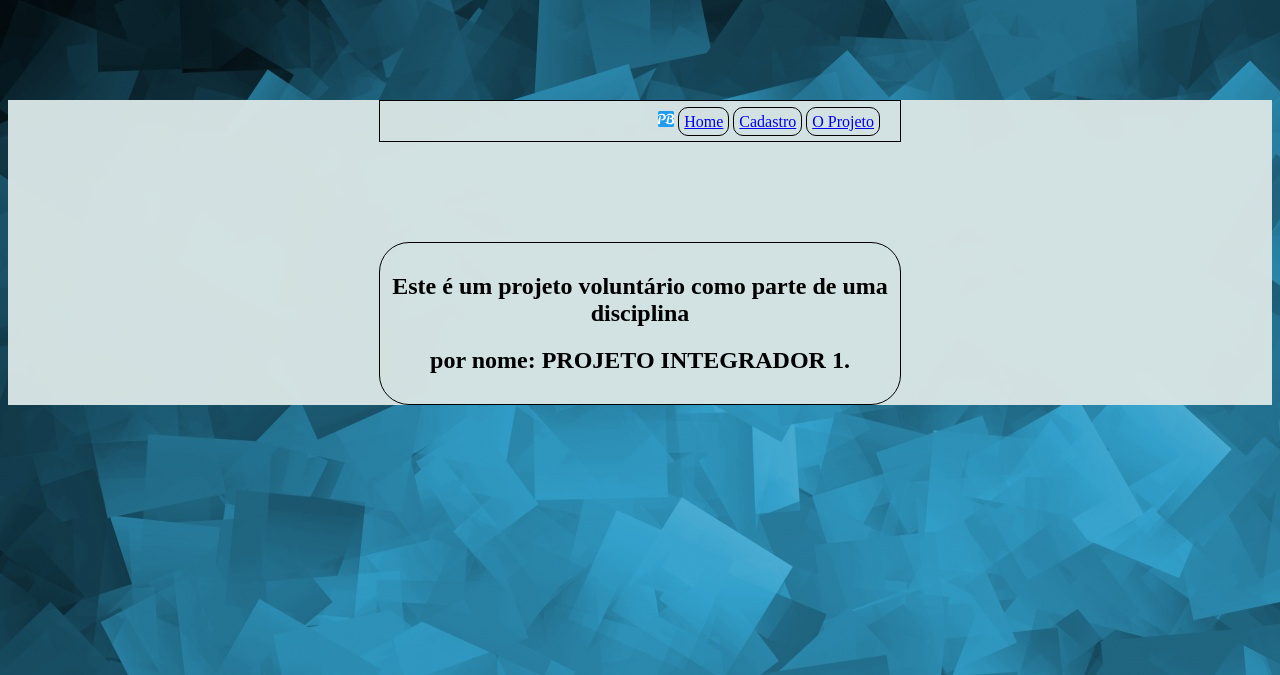
After one commit to wrhbra2013/simulado, a Flask app: page /sobre in a window 1280 px wide. The commit adds this page. Shown: the top 675 px of the page. Run offline with Flask 2, Linux system fonts and the light colour scheme.

Commit message:
29032023

```diff
--- a/index.py
+++ b/index.py
@@ -14,6 +14,7 @@ sql = create_engine("postgresql://postgres:postgres@localhost:5432/postgres")
 #Pagina Boas Vindas
 @app.route("/",methods=('GET','POST'))
 def boas_vindas():
+
      if request.method =='POST':
 
         #Recebe dados
@@ -21,16 +22,49 @@ def boas_vindas():
         user = request.form['nome']
         ano = request.form['serie']
 
-        #Pesquisar no Banco de Dados
-        pesquisa = sql.execute(f"SELECT inst, nome, serie FROM estudante where inst={escola} and nome={user} and serie={ano};")
-        print(pesquisa)
-        resultado = pesquisa.fetchall()
+        #Tratando erros
+        try:
+            #Pesquisar no Banco de Dados
+            pesquisa = sql.execute(f"SELECT inst, nome, serie FROM estudante where inst='{escola}' and nome='{user}' and serie='{ano}';")
+            print(pesquisa)
+            resultado = pesquisa.fetchone()
 
-        if resultado == None:
-            flash('Usuario NÃO Encontrado. \n Digite novamente! \n Ou Cadastre-se!')
-        else:
-            return redirect(url_for('home'))
+            if resultado == None:
+                flash('Usuario NÃO Encontrado. Digite novamente! Ou Cadastre-se!')
 
+
+        except Exception:
+            flash('Campos Vazios ou erro de digitação. Por favor digite novamente!')
+
+
+
+     return render_template('index.html')
+
+@app.route("/index",methods=('GET','POST'))
+def index():
+     if request.method == 'GET':
+         flash('Entre com suas credenciais.')
+
+     if request.method =='POST':
+
+        #Recebe dados
+        escola = request.form['inst']
+        user = request.form['nome']
+        ano = request.form['serie']
+
+        #Tratando erros
+        try:
+            #Pesquisar no Banco de Dados
+            pesquisa = sql.execute(f"SELECT inst, nome, serie FROM estudante where inst='{escola}' and nome='{user}' and serie='{ano}';")
+            print(pesquisa)
+            resultado = pesquisa.fetchone()
+
+            if resultado == None:
+                flash('Usuario NÃO Encontrado. Digite novamente! Ou Cadastre-se!')
+
+
+        except Exception:
+            flash('Campos Vazios ou erro de digitação. Por favor digite novamente!')
 
      return render_template('index.html')
 
@@ -46,18 +80,32 @@ def cadastro():
         user = request.form['nome']
         ano = request.form['serie']
 
-        #Pesquisar no Banco de Dados
-        sql.execute(f"INSERT INTO estudante(inst, nome, serie) VALUES ({escola},{user},{ano});")
+        try:
+            #Pesquisar no Banco de Dados
+            sql.execute(f"INSERT INTO estudante(inst, nome, serie) VALUES ('{escola}','{user}','{ano}');")
 
-        flash(f"Usuario {user} REGISTRADO com sucesso.!!")
+            flash(f"Usuario {user} REGISTRADO com sucesso.!!")
+        except Exception:
+            flash('Campos Vazios Ou erro de digitação. Favor digite novamente.')
 
     return render_template('cadastro.html')
 
 @app.route("/home",methods=('GET','POST'))
 def home():
+
     flash('Bem Vindo' )
 
     return render_template('home.html')
+
+@app.route("/gabarito")
+def gabarito():
+    return render_template('gabarito.html')
+
+@app.route("/sobre")
+def sobre():
+    return render_template('sobre.html')
+
+
 
 
 
--- a/static/padrao.css
+++ b/static/padrao.css
@@ -1,14 +1,29 @@
+html{
+
+    background-image: url('/static/view.jpg');
+
+}
+header{
+    max-width: 500px;
+    margin: 100px auto;
+    border: 1px solid black;
+    padding: 10px;
+    text-align: right;
+    }
+
+
+
 body{
-    background-color: rgba(47, 185, 185, 0.705);
+    background-color: rgba(215, 228, 228, 0.975);
     background-repeat: no-repeat, no-repeat;
     background-size: 100%;
-    display:block;
     overflow-y: auto;
+    position:flex;
         }
 div.container {
     overflow-y: auto;
     max-width: 500px;
-    margin: 100px auto;
+    margin: 30px auto;
     border: 1px solid black;
     border-radius: 30px;
     padding: 10px;
@@ -33,7 +48,25 @@ label{
     background-color: auto;
 }
 p{
-    border: 1px solid black;
+
+    font-family: Arial, Helvetica, sans-serif;
+    font-size: medium;
     text-align: center;
 
 }
+.menu{
+    padding: 10px;
+    max-width: 100px;
+    max-height: 100px;
+    display:inline;
+
+    }
+.link{
+    padding: 5px;
+    border: 1px solid black;
+    border-radius: 10px;
+
+}
+.img{
+ padding-left: 50px;
+}
--- /dev/null
+++ b/templates/sobre.html
@@ -0,0 +1,27 @@
+<!DOCTYPE html>
+<html lang="en">
+<head>
+    <meta charset="UTF-8">
+    <meta http-equiv="X-UA-Compatible" content="IE=edge">
+    <meta name="viewport" content="width=device-width, initial-scale=1.0">
+    <link rel="icon" type="image/png" href="/static/ico/favicon.png"/>
+    <link rel="stylesheet" type="text/css" href="/static/padrao.css">
+    <title>Sobre</title>
+
+</head>
+<header>
+       <div class="menu">
+      <img class="img" src="/static/ico/favicon-16x16.png"/>
+      <a class="link" href="index">Home</a>
+      <a class="link" href="cadastro">Cadastro</a>
+      <a class="link" href="sobre">O Projeto</a>
+    </div>
+</header>
+<body>
+    <div class="container">
+        <h2> Este é um projeto voluntário como parte de uma disciplina</h2>
+        <h2> por nome: PROJETO INTEGRADOR 1.</h2>
+    </div>
+
+</body>
+</html>
```
Also changed, not shown: templates/cadastro.html (+8 -2 lines), templates/gabarito.html (added, +25 -0 lines), templates/home.html (+11 -3 lines), templates/index.html (+8 -1 lines), static/view.jpg (added).
